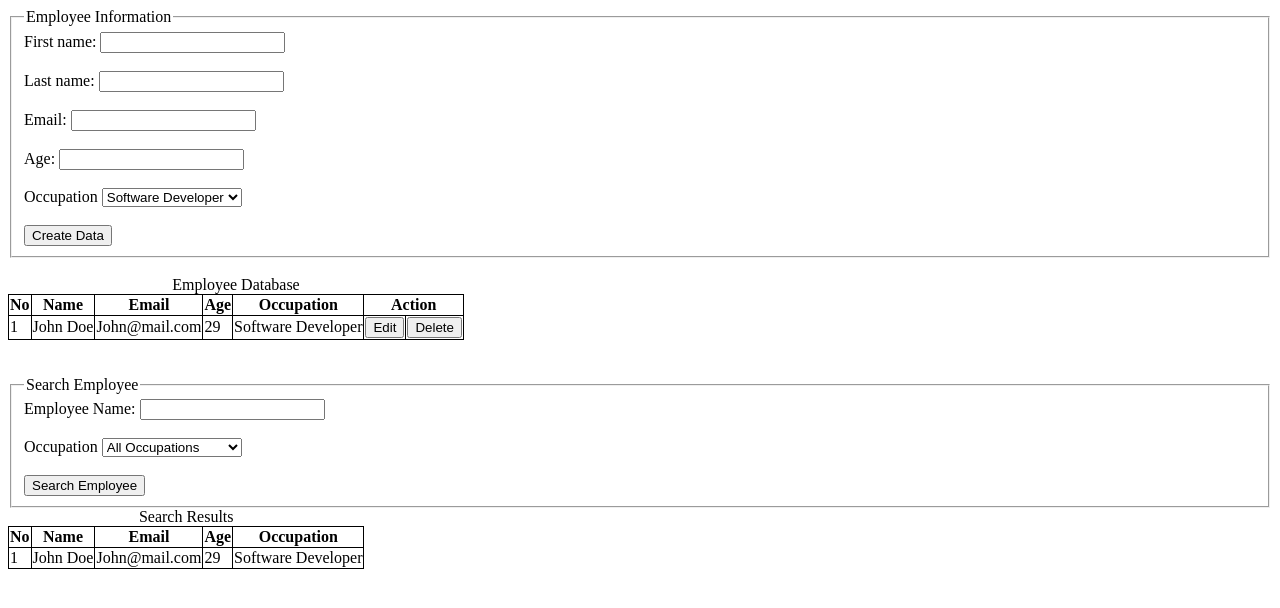
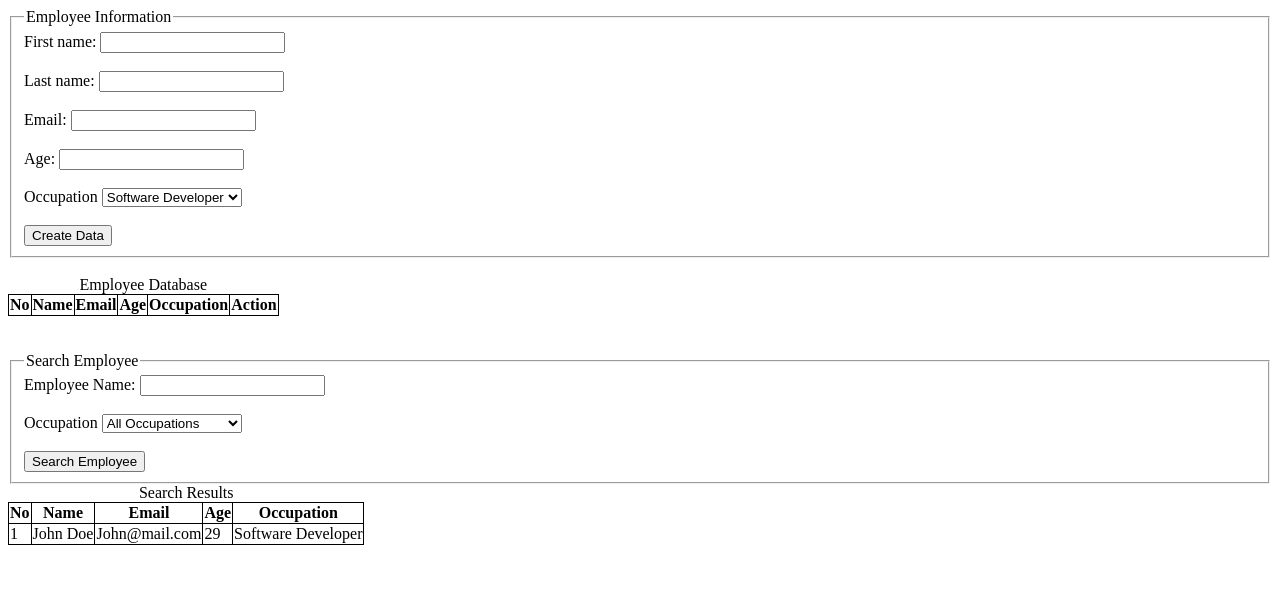
Before and after one commit to Rickykn/practice-day-10, a plain HTML site: page index.html in a window 1280 px wide. Both pictures are taken after a click on the button "Delete". Drawn offline with Linux system fonts and the light colour scheme.

Commit message:
Delete Data

```diff
--- a/index.html
+++ b/index.html
@@ -143,7 +143,7 @@
             <td>${val.age}</td>
             <td>${val.occupation}</td>
             <td><button>Edit</button></td>
-            <td><button>Delete</button></td>
+            <td><button onclick="deleteData(${idx})">Delete</button></td>
           </tr>
           `;
         });
@@ -185,6 +185,11 @@
         document.getElementById("age").value = "";
       };
       renderData();
+
+      const deleteData = (deleteIdx) => {
+        data.splice(deleteIdx, 1);
+        renderData();
+      };
     </script>
   </body>
 </html>
```
